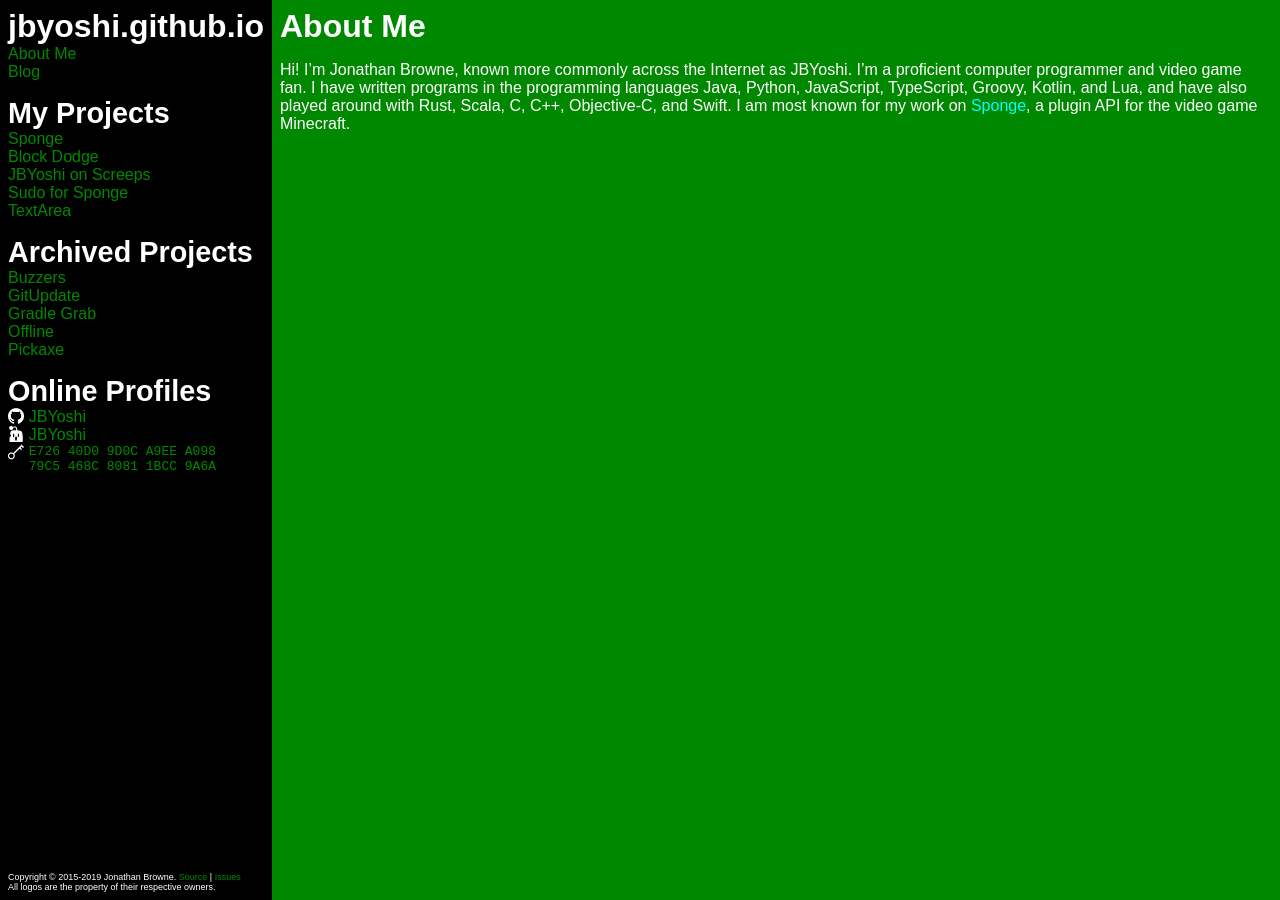
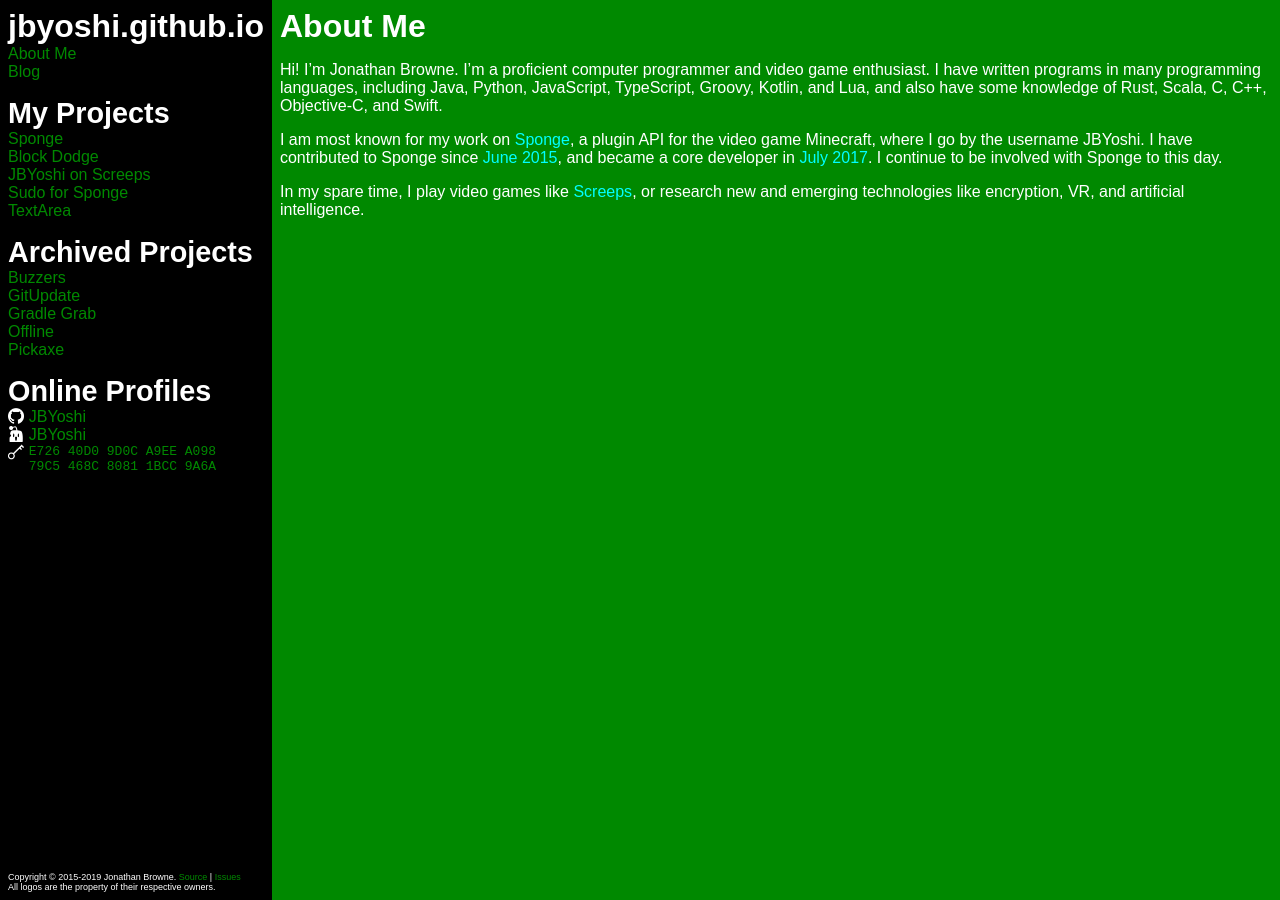
Before and after one commit to JBYoshi/jbyoshi.github.io, a Jekyll site: the page built from index.md, in a window 1280 px wide. Built offline with Jekyll 4.4.1, drawn with Linux system fonts in a browser that asks for light colours.

Commit message:
Update bio.

```diff
--- a/index.md
+++ b/index.md
@@ -3,4 +3,8 @@
 relme: true
 ---
 
-Hi! I'm Jonathan Browne, known more commonly across the Internet as JBYoshi. I'm a proficient computer programmer and video game fan. I have written programs in the programming languages Java, Python, JavaScript, TypeScript, Groovy, Kotlin, and Lua, and have also played around with Rust, Scala, C, C++, Objective-C, and Swift. I am most known for my work on [Sponge](https://spongepowered.org), a plugin API for the video game Minecraft.
+Hi! I'm Jonathan Browne. I'm a proficient computer programmer and video game enthusiast. I have written programs in many programming languages, including Java, Python, JavaScript, TypeScript, Groovy, Kotlin, and Lua, and also have some knowledge of Rust, Scala, C, C++, Objective-C, and Swift.
+
+I am most known for my work on [Sponge](https://www.spongepowered.org), a plugin API for the video game Minecraft, where I go by the username JBYoshi. I have contributed to Sponge since [June 2015](https://github.com/SpongePowered/SpongeCommon/pull/72), and became a core developer in [July 2017](https://discordapp.com/channels/142425412096491520/303772747907989504/333800036024451073). I continue to be involved with Sponge to this day.
+
+In my spare time, I play video games like [Screeps](https://screeps.com), or research new and emerging technologies like encryption, VR, and artificial intelligence.
```
